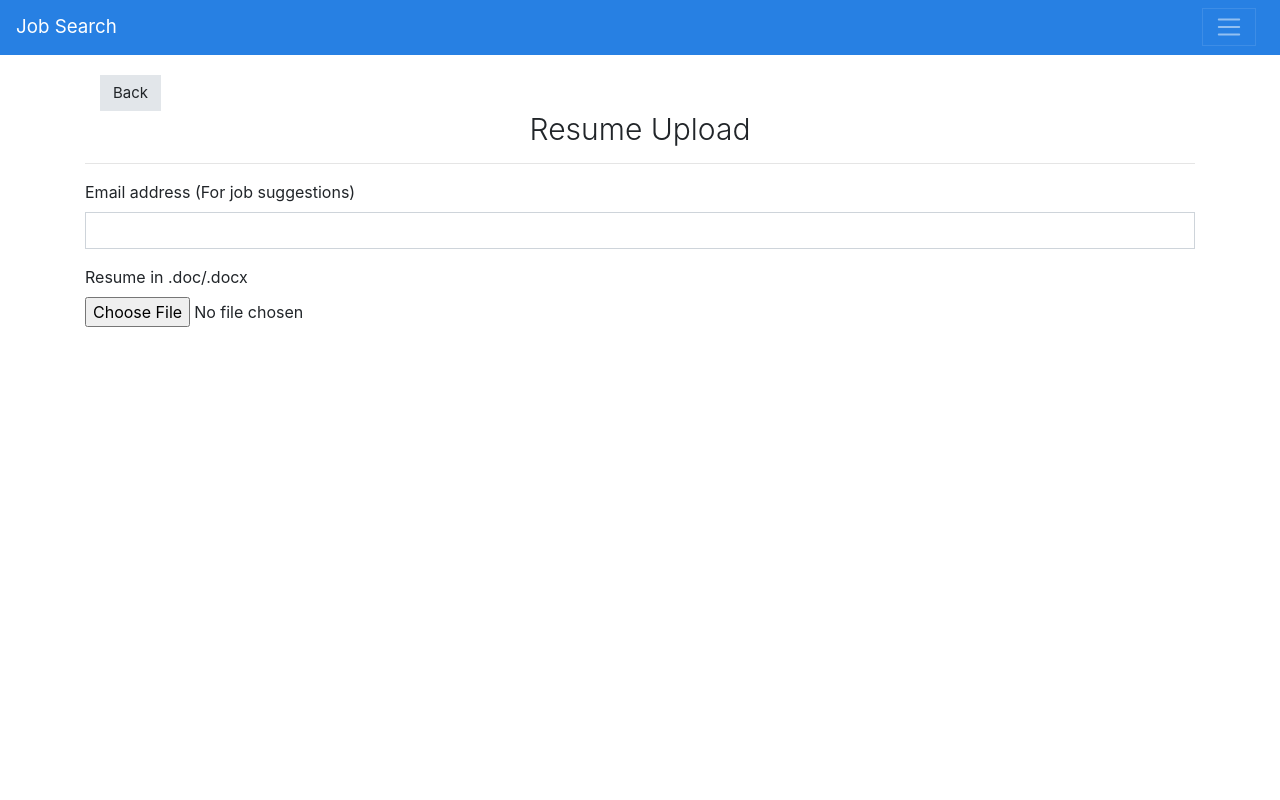
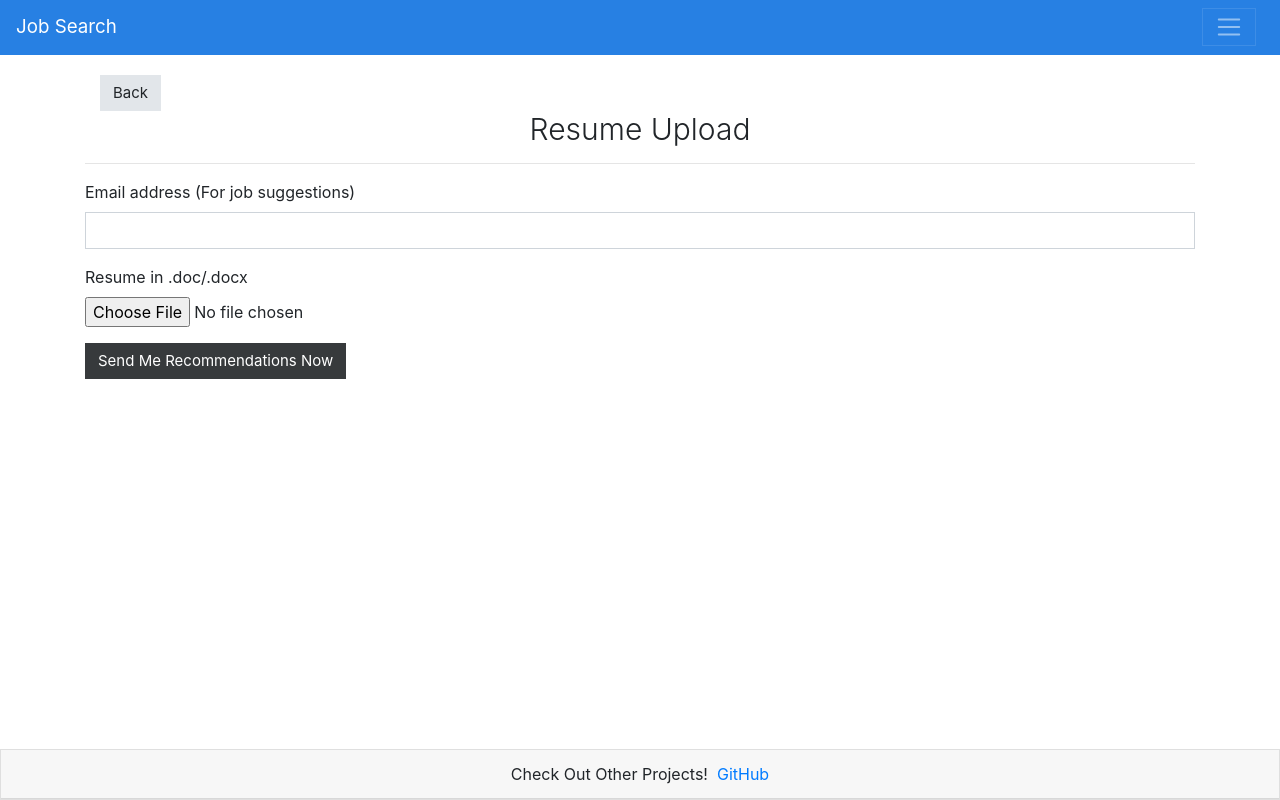
Before and after one commit to dillonmabry/job-recommendation-engine, a React (Create React App) app in the folder frontend/: page /upload in a window 1280 px wide. Built offline with nearby package versions, Linux system fonts and the light colour scheme.

Commit message:
Simplify email/file validation and add info footer

```diff
--- a/frontend/src/App.css
+++ b/frontend/src/App.css
@@ -22,6 +22,10 @@
   font-size: large;
 }
 
+body {
+  padding-bottom: 100px;
+}
+
 @keyframes App-logo-spin {
   from { transform: rotate(0deg); }
   to { transform: rotate(360deg); }
--- a/frontend/src/App.js
+++ b/frontend/src/App.js
@@ -2,6 +2,7 @@ import React, { Component } from 'react';
 import './App.css';
 import Navbar from './components/Navbar'
 import Main from './components/Main'
+import Footer from './components/Footer'
 
 class App extends Component {
   render() {
@@ -9,6 +10,7 @@ class App extends Component {
       <div>
         <Navbar />
         <Main />
+        <Footer />
       </div>
     );
   }
--- /dev/null
+++ b/frontend/src/components/Footer.js
@@ -0,0 +1,25 @@
+import React from 'react';
+import {
+    Card,
+    CardHeader
+} from 'reactstrap'
+
+const footerStyle = {
+    textAlign: "center",
+    position: "fixed",
+    bottom: "0",
+    width: "100%",
+}
+
+const Footer = (props) => (
+    <div style={footerStyle}>
+        <br />
+        <Card>
+            <CardHeader>Check Out Other Projects!
+                &nbsp;<a href="https://github.com/dillonmabry">GitHub</a>
+            </CardHeader>
+        </Card>
+    </div>
+)
+
+export default Footer;
--- a/frontend/src/containers/Upload.js
+++ b/frontend/src/containers/Upload.js
@@ -7,11 +7,12 @@ import {
     Input,
     ListGroup,
     ListGroupItem,
-    Alert
+    Alert,
+    Button
 } from 'reactstrap'
 import { Link } from 'react-router-dom';
 import Header from '../components/Header'
-import ValidateEmail from '../util/EmailValidator'
+import { emailRegex } from '../util/Patterns'
 import API from '../api/api'
 
 const taskAPI = new API({ url: process.env.REACT_APP_FLASK_API_URL, name: 'api/upload' })
@@ -23,24 +24,13 @@ class Upload extends Component {
             email: '',
             processed: false,
             task_id: '',
-            keywords: [],
-            isValid: true
+            keywords: []
         }
-        this.handleUpload = this.handleUpload.bind(this)
-        this.handleEmail = this.handleEmail.bind(this)
+        this.handleSubmit = this.handleSubmit.bind(this)
     }
-    handleEmail(email) {
-        if (!email || !ValidateEmail(email)) {
-            this.setState({ isValid: false });
-            return;
-        }
-        this.setState({ email: email, isValid: true })
-    }
-    handleUpload(files) {
-        if (!files[0] || !this.state.isValid ) return;
-        let formData = new FormData();
-        formData.append('file', files[0])
-        formData.append('email', this.state.email)
+    handleSubmit(event) {
+        event.preventDefault()
+        let formData = new FormData(event.target)
         taskAPI.endpoints.putFile({ formData: formData })
 			.then((res) => {
                 this.setState({
@@ -64,19 +54,18 @@ class Upload extends Component {
         return (
           <Container>
             <Header title={"Resume Upload"} back={""} />
-            <Form>
+            <Form onSubmit={this.handleSubmit} >
                 <FormGroup>
                     <Label for="email">Email address (For job suggestions)</Label>
-                    <Input type="email" name="email" id="email"
-                        onChange={ (e) => this.handleEmail(e.target.value)} />
+                    <Input type="email" name="email" id="email" pattern={emailRegex} required />
                 </FormGroup>
                 <FormGroup>
                     <Label for="file">Resume in .doc/.docx</Label>
-                    <Input type="file" name="file" id="file"
-                        onChange={ (e) => this.handleUpload(e.target.files)} />
+                    <Input type="file" name="file" id="file" accept=".docx,.doc" required />
                 </FormGroup>
+                <Button color="secondary">Send Me Recommendations Now</Button>
             </Form>
-            { this.state.isValid ? '' : <Alert color="warning">Please enter a valid email address</Alert>}
+            <br />
             { this.state.processed ? <Alert color="success">Processed upload successfully
                 &nbsp;<Link to={`/task/${this.state.task_id}`}>View Task</Link></Alert> : ''}
             <br />
--- a/frontend/src/util/EmailValidator.js
+++ /dev/null
@@ -1,5 +0,0 @@
-export default function ValidateEmail(email) {
-    // RFC 2822 email regex
-    const emailRegex = new RegExp(`[a-z0-9!#$%&*+/=?^_{|}~-]+(?:\.[a-z0-9!#$%&'*+/=?^_{|}~-]+)*@(?:[a-z0-9](?:[a-z0-9-]*[a-z0-9])?\.)+[a-z0-9](?:[a-z0-9-]*[a-z0-9])?`)
-    return email.match(emailRegex)
-}
--- /dev/null
+++ b/frontend/src/util/Patterns.js
@@ -0,0 +1 @@
+export const emailRegex = `[a-z0-9!#$%&*+/=?^_{|}~-]+(?:.[a-z0-9!#$%&'*+/=?^_{|}~-]+)*@(?:[a-z0-9](?:[a-z0-9-]*[a-z0-9])?.)+[a-z0-9](?:[a-z0-9-]*[a-z0-9])?`
```
